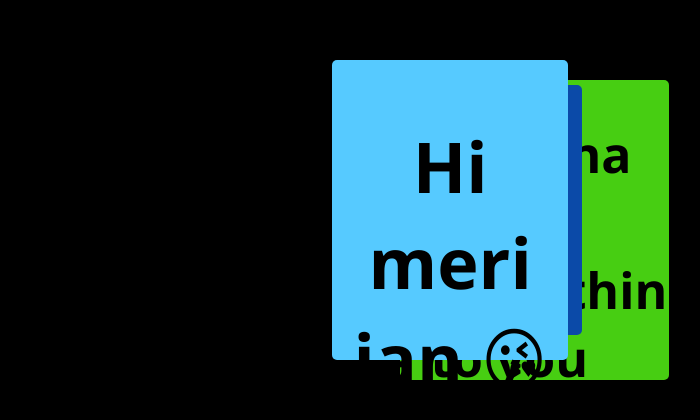
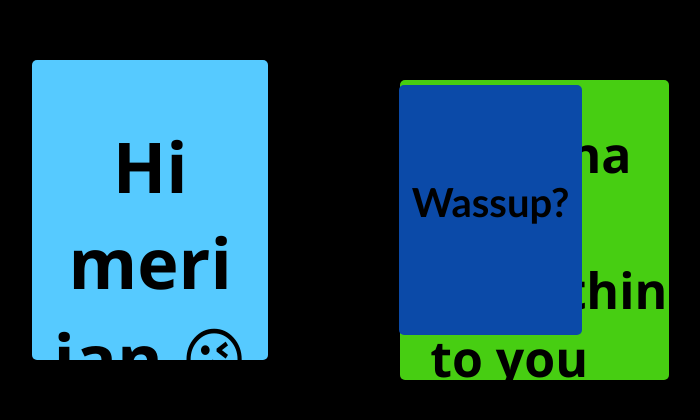
Before and after one commit to BeastWolf1/you, a plain HTML site: page index.html in a window 1280 px wide. Shown: the part 148-568 px from the top of the page, without its empty margins (104-804 px from the left). Drawn offline with Linux system fonts and the light colour scheme; a script that the page names is missing.

Commit message:
Update index.css

```diff
--- a/index.css
+++ b/index.css
@@ -18,7 +18,7 @@ body {
   margin-top: 200px;
   display: inline-block;
   position: relative;
-  left: -600px;
+  left: -900px;
 }
 
 h2 {
```
